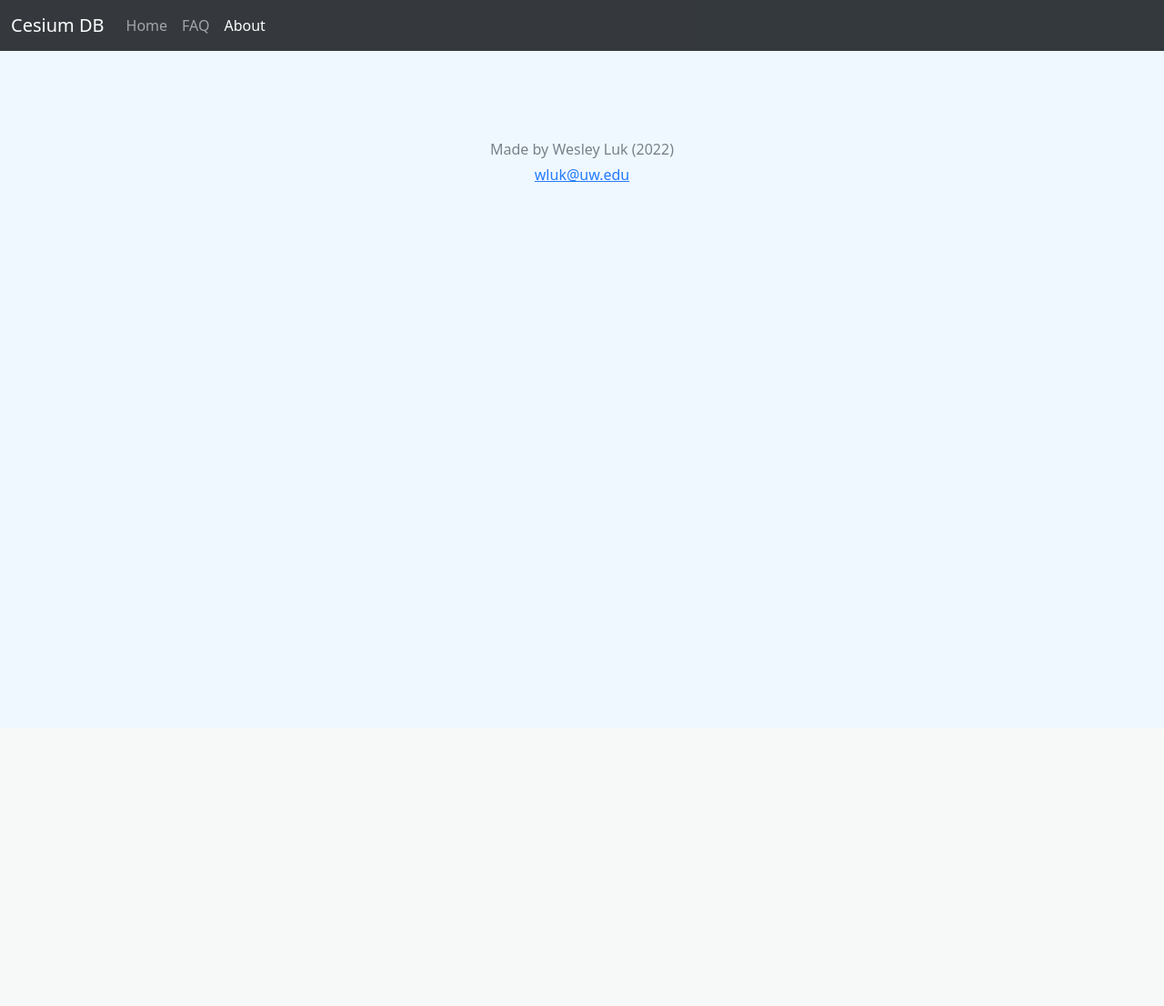
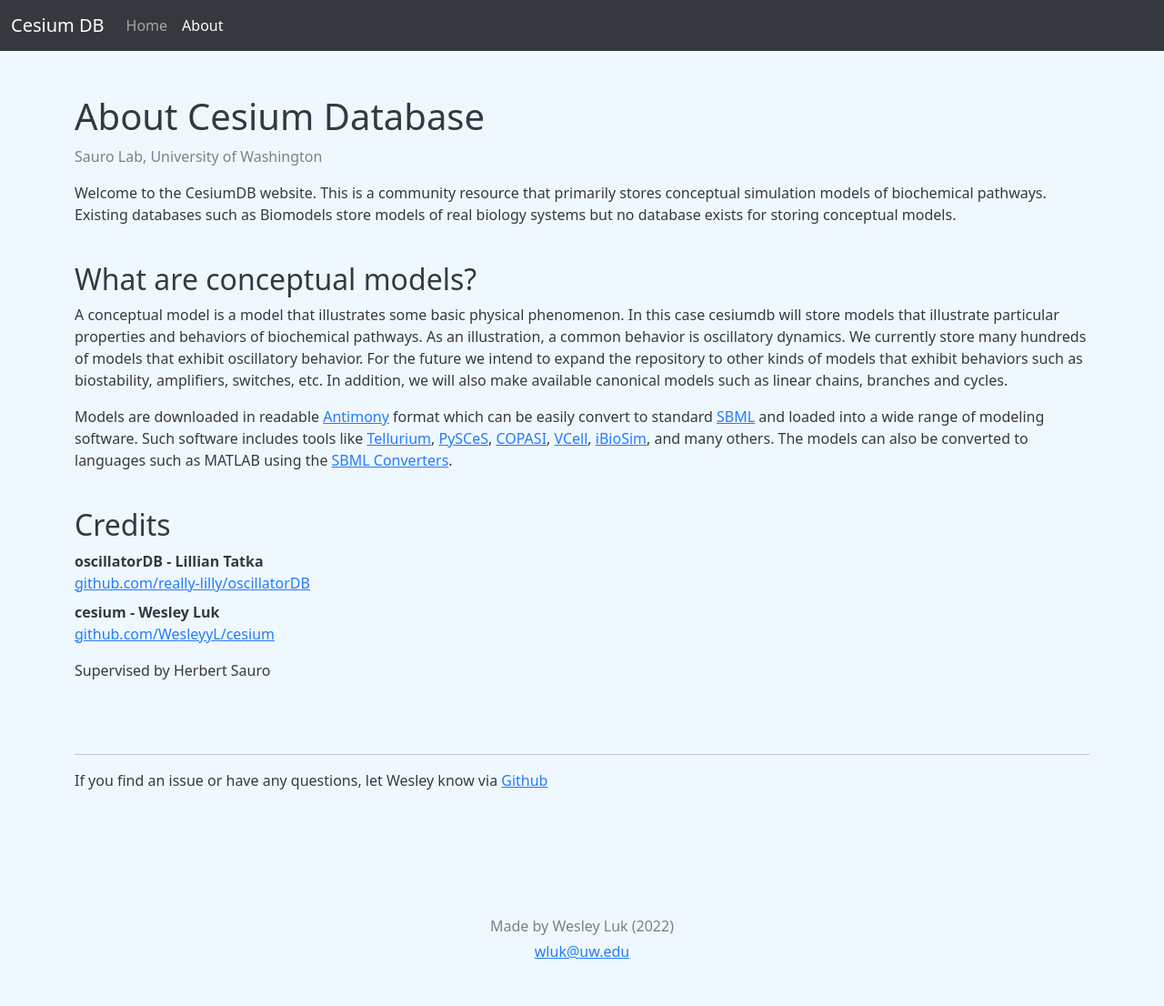
Before and after one commit to wesleyyl/cesium, a Flask app: page /about in a window 1280 px wide. Shown: the whole page at 91% size. Before the commit the page ends 200 px from the top, so only its background shows below. Run offline with Flask 2, Linux system fonts and the light colour scheme.

Commit message:
about page

```diff
--- a/main.py
+++ b/main.py
@@ -167,10 +167,10 @@ def about():
   return render_template('about.html')
 
 
-#FAQ Page
-@app.route("/faq")
-def faq():
-  return render_template('faq.html')
+# #FAQ Page
+# @app.route("/faq")
+# def faq():
+#   return render_template('faq.html')
 
 
 #Returns number of models in query if it exists. Otherwise it returns 0.
--- a/templates/about.html
+++ b/templates/about.html
@@ -5,5 +5,39 @@
 
 {% block content %}
 
+<div class="my-4 mx-8 py-4 container d-flex align-items-center">
+	<article class="about">
+		<h1 class="about-title">About Cesium Database</h1>
+		<p class="about-meta text-muted">Sauro Lab, University of Washington</p>
+
+		<p>Welcome to the CesiumDB website. This is a community resource that primarily stores conceptual simulation models of biochemical pathways. Existing databases such as Biomodels store models of real biology systems but no database exists for storing conceptual models.</p>
+
+		<br>
+		<h2>What are conceptual models?</h2>
+
+		<p>A conceptual model is a model that illustrates some basic physical phenomenon. In this case cesiumdb will store models that illustrate particular properties and behaviors of biochemical pathways. As an illustration, a common behavior is oscillatory dynamics. We currently store many hundreds of models that exhibit oscillatory behavior. For the future we intend to expand the repository to other kinds of models that exhibit behaviors such as biostability, amplifiers, switches, etc. In addition, we will also make available canonical models such as linear chains, branches and cycles.</p>
+
+		<p>Models are downloaded in readable <a href="http://antimony.sourceforge.net/">Antimony</a> format which can be easily convert to standard <a href="https://sbml.org/">SBML</a> and loaded into a wide range of modeling software. Such software includes tools like <a href="https://github.com/sys-bio/tellurium">Tellurium</a>, <a href="https://github.com/PySCeS/pysces">PySCeS</a>, <a href="https://copasi.org/">COPASI</a>, <a href="https://vcell.org/">VCell</a>, <a href="https://github.com/MyersResearchGroup/iBioSim">iBioSim</a>, and many others. The models can also be converted to languages such as MATLAB using the <a href="https://synonym.caltech.edu/software/converters/">SBML Converters</a>.</p>
+
+		<br>
+		<h2>Credits</h2>
+
+		<dl>
+			<dt>oscillatorDB - Lillian Tatka</dt>
+			<dd><a href="https://github.com/really-lilly/oscillatorDB">github.com/really-lilly/oscillatorDB</a></dd>
+
+			<dt>cesium - Wesley Luk</dt>
+			<dd><a href="https://github.com/WesleyyL/cesium">github.com/WesleyyL/cesium</a></dd>
+		</dl>
+
+		<p>Supervised by Herbert Sauro</p>
+		<!-- <p>Sauro Lab, University of Washington</p> -->
+
+		<br><br>
+		<hr>
+		<p>If you find an issue or have any questions, let Wesley know via <a href="https://github.com/WesleyyL/cesium">Github</a></p>
+	</article>
+</div>
+
 
 {% endblock %}
--- a/templates/navbar.html
+++ b/templates/navbar.html
@@ -9,9 +9,9 @@
         <li class="nav-item">
           <a class="nav-link {{ 'active' if active_page=='index' else '' }}" aria-current="page" href="{{ url_for('index') }}">Home</a>
         </li>
-        <li class="nav-item">
-          <a class="nav-link {{ 'active' if active_page=='faq' else '' }}" href="{{ url_for('faq') }}">FAQ</a>
-        </li>
+<!--         <li class="nav-item">
+          <a class="nav-link {/ 'active' if active_page=='faq' else '' /}" href="{/ url_for('faq') /}">FAQ</a>
+        </li> -->
         <li class="nav-item">
           <a class="nav-link {{ 'active' if active_page=='about' else '' }}" href="{{ url_for('about') }}">About</a>
         </li>
```
Also changed, not shown: templates/index.html (+9 -9 lines), templates/faq.html (line endings or trailing spaces).
